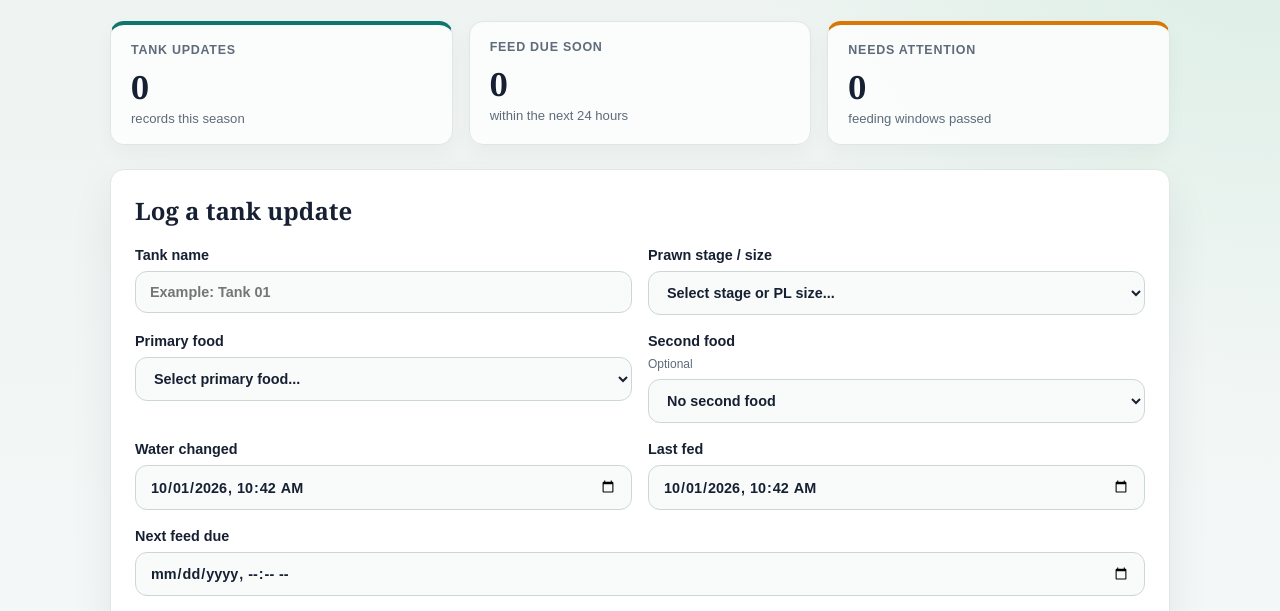
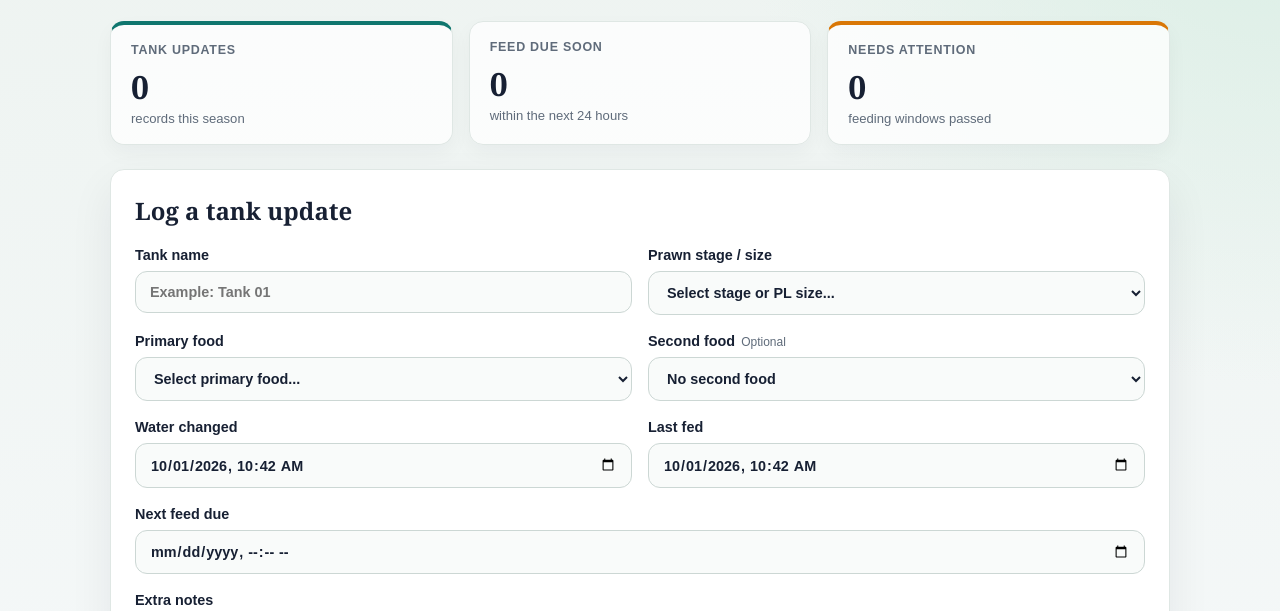
Before and after one commit to Dominator989/PrawnFarmHatcheryApp, a website: page public/index.html in a window 1280 px wide. Shown: the part 161-772 px from the top of the page. Drawn offline with Linux system fonts and the light colour scheme; no server answers.

Commit message:
fix: align optional food label

```diff
--- a/public/index.html
+++ b/public/index.html
@@ -75,7 +75,7 @@
               </select>
             </label>
             <label>
-              Second food <span class="optional-label">Optional</span>
+              <span class="label-heading">Second food <span class="optional-label">Optional</span></span>
               <select id="foodTypeSecondary" name="foodTypeSecondary">
                 <option value="">No second food</option>
                 <option value="Microalgae - Nannochloropsis">Microalgae - Nannochloropsis</option>
--- a/public/styles.css
+++ b/public/styles.css
@@ -168,6 +168,12 @@ label {
   color: var(--text);
   font-family: Arial, Helvetica, sans-serif;
   font-size: 0.9rem;
+}
+
+.label-heading {
+  display: inline-flex;
+  align-items: baseline;
+  gap: 6px;
 }
 
 input,
```
